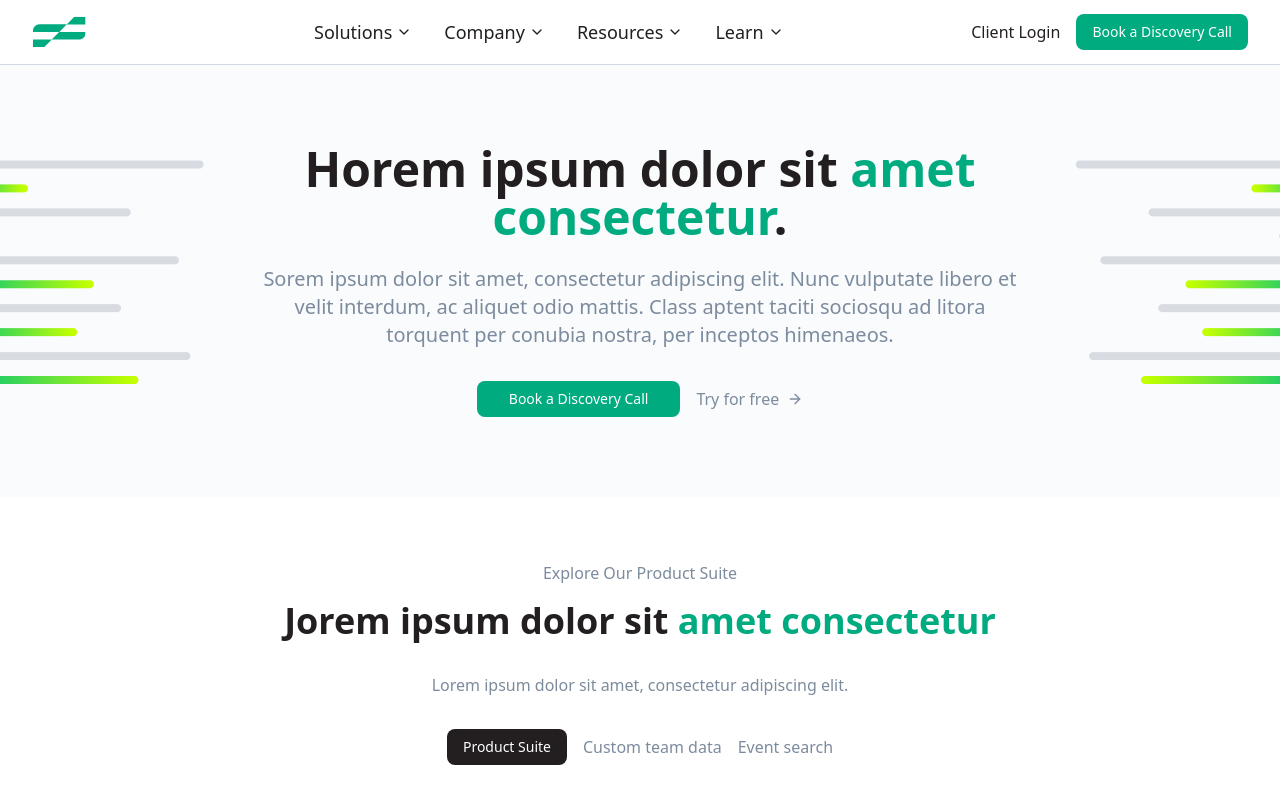
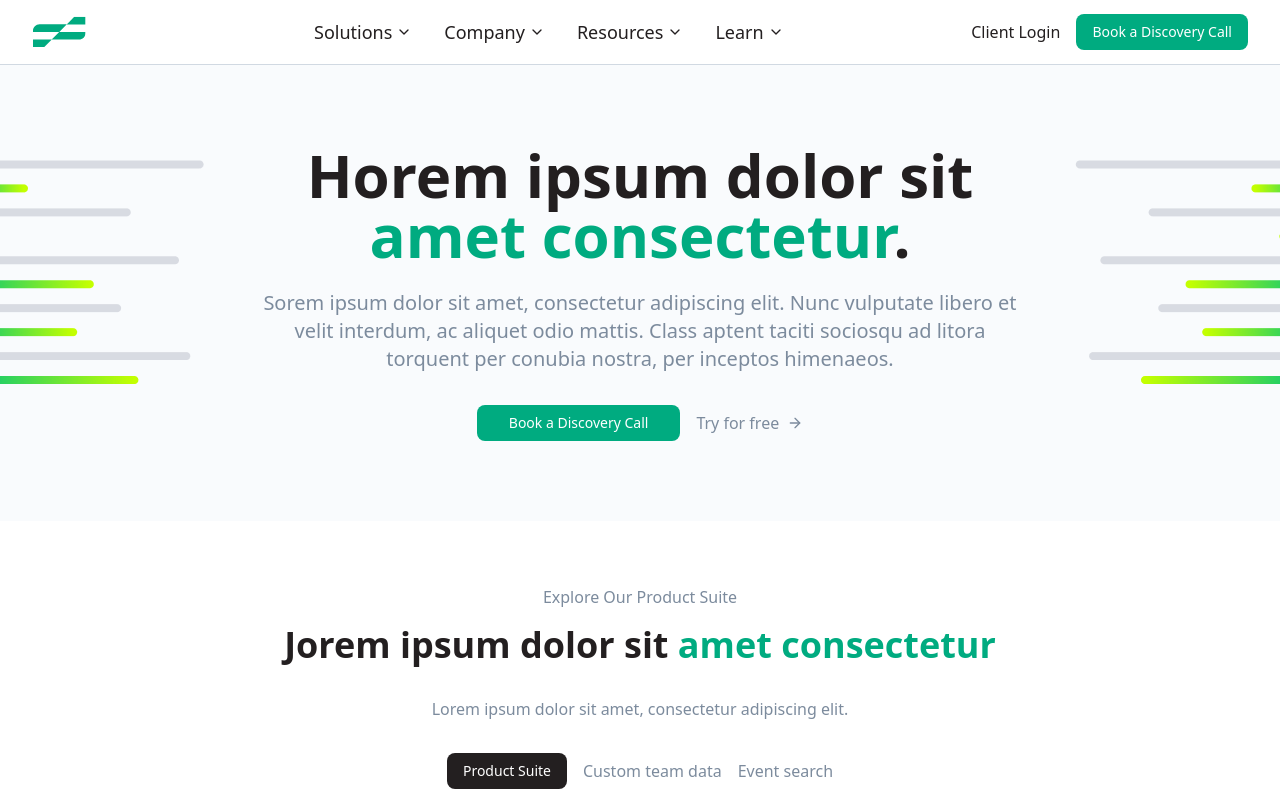
Before and after one commit to jackpilowsky/tpa-test-app, a Next.js app: page / in a window 1280 px wide. Shown: the top 800 px of the page. Built offline with nearby package versions, Linux system fonts and the light colour scheme; a web font is replaced by a local one.

Commit message:
Hero font size

```diff
--- a/src/app/page.tsx
+++ b/src/app/page.tsx
@@ -22,7 +22,7 @@
             alt="Hero Right"
             className="absolute top-40 right-0 hidden md:block"
           />
-          <h1 className="text-5xl font-bold text-[#231f20] mb-6">
+          <h1 className="text-6xl font-bold text-[#231f20] mb-6">
             Horem ipsum dolor sit <span className="text-[#00ab80]">amet consectetur</span>.
           </h1>
           <p className="text-xl text-[#7c8b9d] mb-8 max-w-3xl mx-auto">
```
